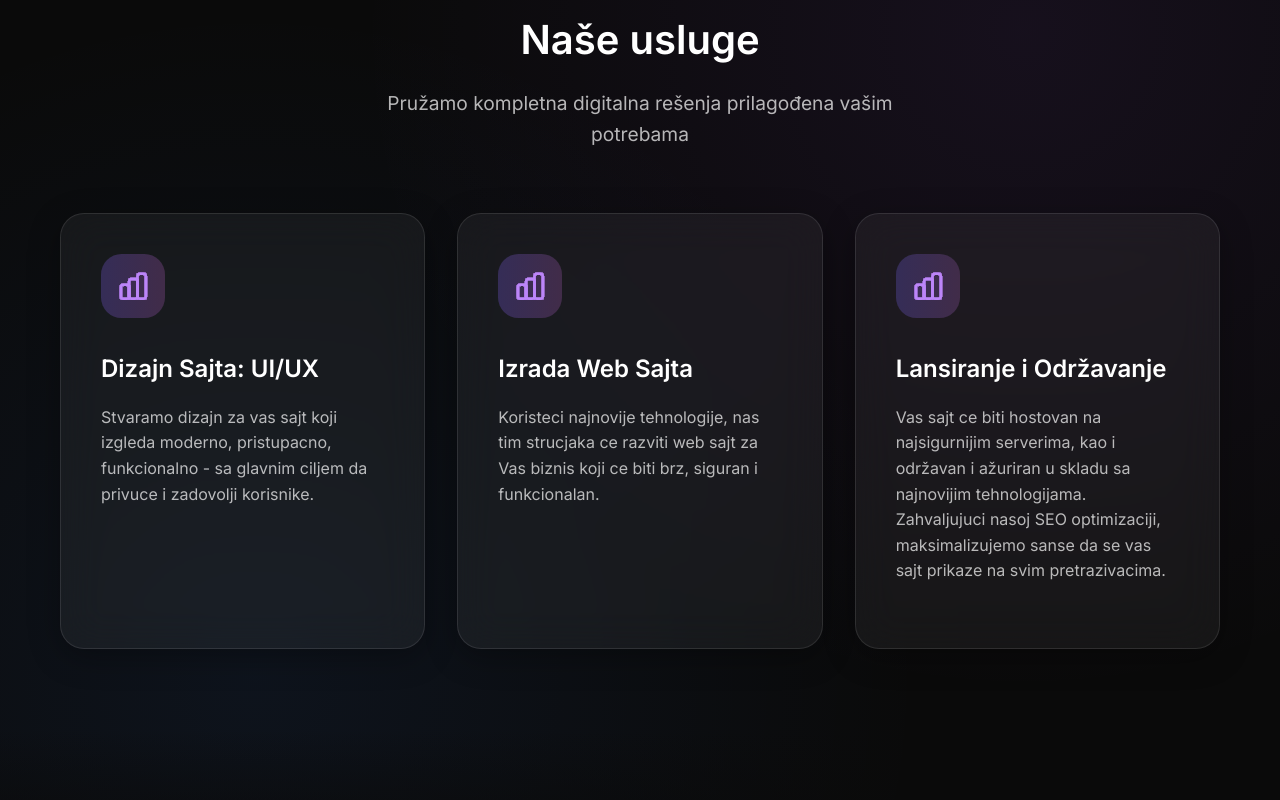
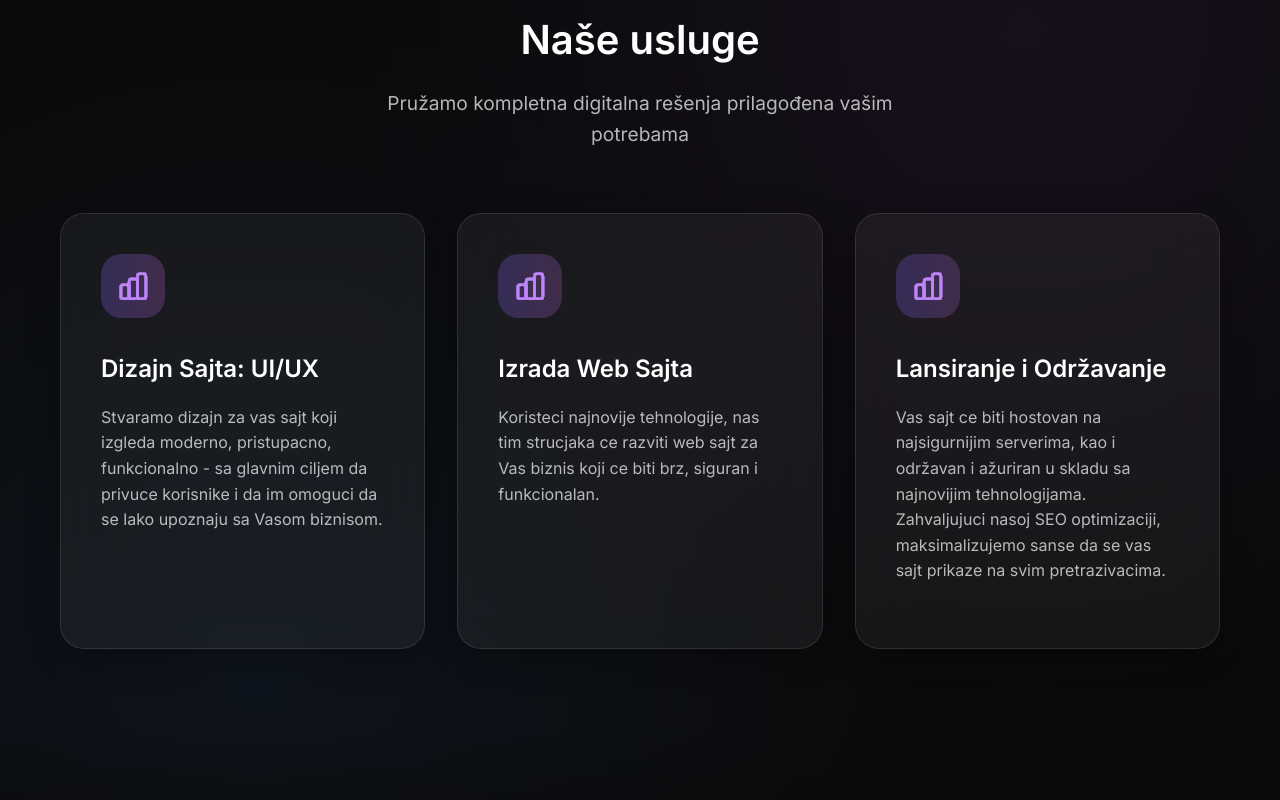
Before and after one commit to g-popovic/landing-page, a Next.js app: page / in a window 1280 px wide. Shown: the part 984-1784 px from the top of the page. Built offline with nearby package versions, Linux system fonts and the light colour scheme.

Commit message:
Make hover animation better

```diff
--- a/src/components/Services.css
+++ b/src/components/Services.css
@@ -44,6 +44,7 @@
 	box-shadow: 0 8px 32px rgba(0, 0, 0, 0.3);
 	opacity: 0;
 	transform: translateY(60px);
+	outline: 1px solid transparent;
 }
 
 .service-card.animate-in {
@@ -54,7 +55,8 @@
 .service-card:hover {
 	transform: translateY(-10px) scale(1.02);
 	box-shadow: 0 30px 60px rgba(0, 0, 0, 0.4);
-	border: 2px solid rgba(168, 85, 247, 0.5);
+	border-color: rgba(168, 85, 247, 0.5);
+	outline-color: rgba(168, 85, 247, 0.5);
 	background: rgba(255, 255, 255, 0.08);
 }
 
--- a/src/components/Services.tsx
+++ b/src/components/Services.tsx
@@ -11,7 +11,7 @@ const services = [
 		icon: icon1,
 		title: "Dizajn Sajta: UI/UX",
 		description:
-			"Stvaramo dizajn za vas sajt koji izgleda moderno, pristupacno, funkcionalno - sa glavnim ciljem da privuce i zadovolji korisnike."
+			"Stvaramo dizajn za vas sajt koji izgleda moderno, pristupacno, funkcionalno - sa glavnim ciljem da privuce korisnike i da im omoguci da se lako upoznaju sa Vasom biznisom."
 	},
 	{
 		id: 2,
```
